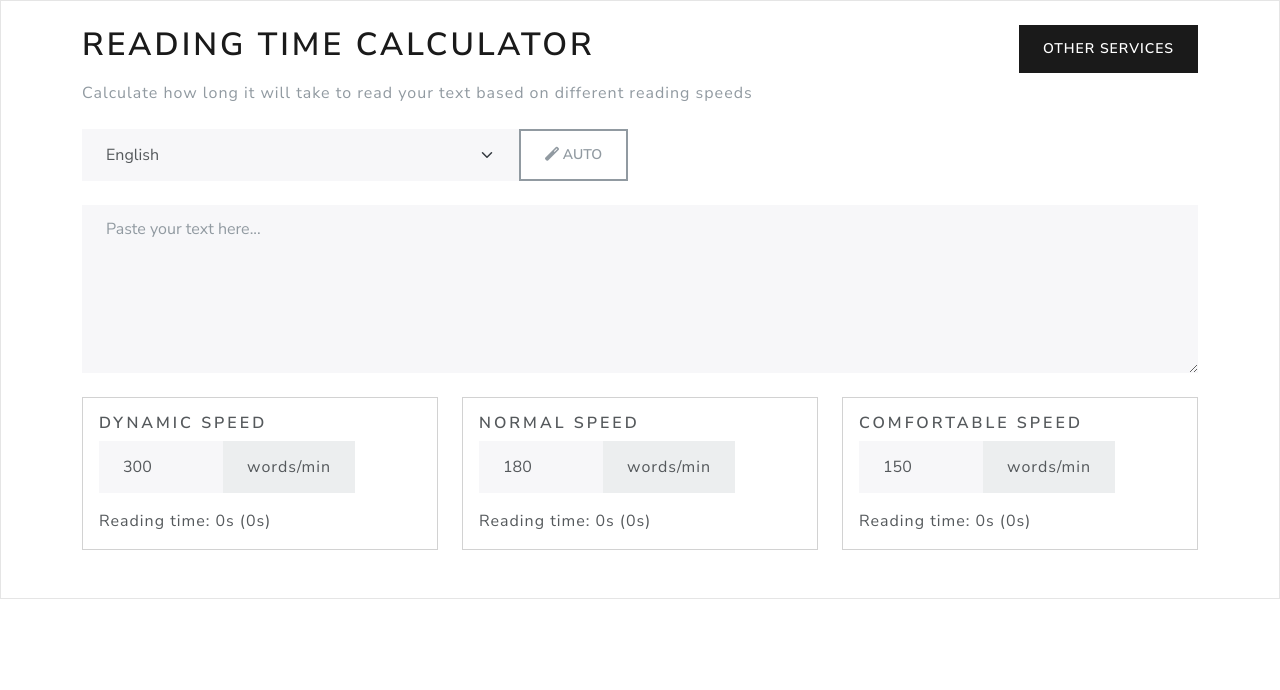
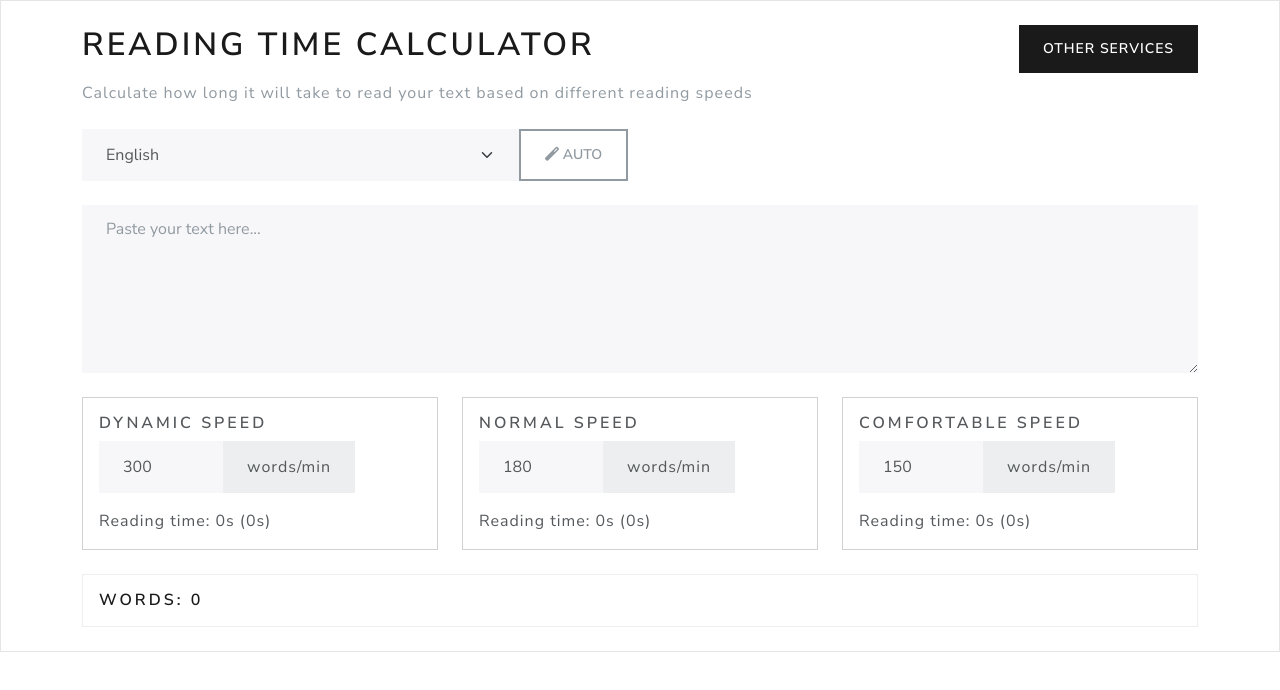
Before and after one commit to Ligul/reading-time-calculator, a plain HTML site: page index.html in a window 1280 px wide. Drawn offline with nearby package versions, Linux system fonts and the light colour scheme.

Commit message:
Add word count display

```diff
--- a/index.html
+++ b/index.html
@@ -135,6 +135,14 @@
                     </div>
                 </div>
             </div>
+
+            <div class="mt-4 p-3 bg-white border">
+                <div class="d-flex align-items-center">
+                    <!-- idk if i like this icon or not -->
+                    <!-- <i class="fas fa-file-word text-primary me-2"></i> -->
+                    <h5 class="card-title mb-0" id="wordCount">Words: 0</h5>
+                </div>
+            </div>
         </div>
 
         <script>
@@ -199,6 +207,9 @@
                     .trim()
                     .split(/\s+/)
                     .filter((word) => word.length > 0).length;
+
+                // Update word count display
+                document.getElementById("wordCount").textContent = `Words: ${wordCount}`;
 
                 ["fast", "normal", "slow"].forEach((speed) => {
                     const timeInSeconds = Math.ceil(
```
